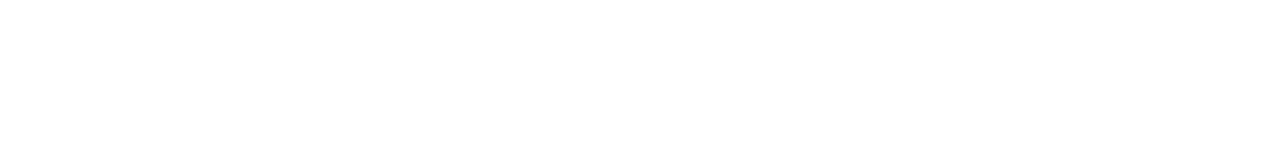
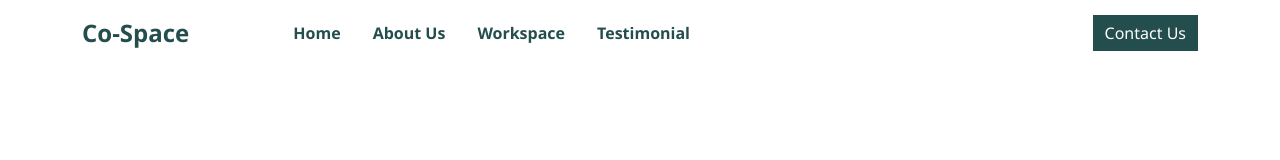
Before and after one commit to dondonherrera02/Shared-Workspace-Web-App, a plain HTML site: page frontend/index.html in a window 1280 px wide. Drawn offline with nearby package versions, Linux system fonts and the light colour scheme.

Commit message:
Added Header Class in Landing Page

```diff
--- a/frontend/css/styles.css
+++ b/frontend/css/styles.css
@@ -0,0 +1,39 @@
+:root {
+    --primary-color: #244D4D;
+    --secondary-color: #FF6601;
+    --dark-color: #193B3F;
+    --light-color: #357C85;
+}
+
+body {
+    font-family: Poppins, 'Segoe UI', Verdana, Tahoma,  sans-serif;
+    line-height: 1.7;
+}
+
+/* Navbar styles */
+.navbar-brand{
+    color: var(--primary-color);
+    font-weight: 700;
+    font-size: 1.5rem;
+}
+
+.nav-link {
+    color: var(--primary-color);
+    font-weight: 600;
+    font-size: 1rem;
+}
+
+.navbar-brand:hover,
+.nav-link:hover {
+    color: var(--secondary-color);
+}
+
+.btn-primary{
+    background-color: var(--primary-color);
+    border-radius: 0%;
+    border: none;
+}
+
+.btn-primary:hover{
+    background-color: var(--secondary-color);
+}
--- a/frontend/index.html
+++ b/frontend/index.html
@@ -18,7 +18,39 @@
 
 </head>
 <body>
-
+    <!-- Header -->
+     <!-- https://getbootstrap.com/docs/5.3/components/navbar/ -->
+    <header class="navbar navbar-expand-lg fixed-top bg-white">
+        <div class="container">
+            <!-- pe - padding-right -->
+            <!-- me - margin-right -->
+            <!-- https://getbootstrap.com/docs/5.3/utilities/spacing/ -->
+            <a class="navbar-brand pe-5 me-5" href="#">Co-Space</a>
+            <!-- Hamburger icon -->
+            <!-- https://getbootstrap.com/docs/5.0/components/navbar/#toggler -->
+            <button class="navbar-toggler" type="button" data-bs-toggle="collapse" data-bs-target="#cospace-menu">
+                <!-- hamburger menu icon -->
+                <span class="navbar-toggler-icon"></span>
+            </button>
+            <div class="collapse navbar-collapse" id="cospace-menu">
+                <ul class="navbar-nav">
+                    <li class="nav-item pe-3">
+                        <a href="#home" class="nav-link">Home</a>
+                    </li>
+                    <li class="nav-item pe-3">
+                        <a href="#about-us" class="nav-link">About Us</a>
+                    </li>
+                    <li class="nav-item pe-3">
+                        <a href="#workspace" class="nav-link">Workspace</a>
+                    </li>
+                    <li class="nav-item pe-3">
+                        <a href="#testimonials" class="nav-link">Testimonial</a>
+                    </li>
+                </ul>
+                <a href="#footer" class="btn btn-primary ms-auto">Contact Us</a>
+            </div>
+        </div>
+    </header>
 
     <!-- Bootstrap JS -->
      <!-- https://getbootstrap.com/docs/5.3/getting-started/introduction/ -->
```
